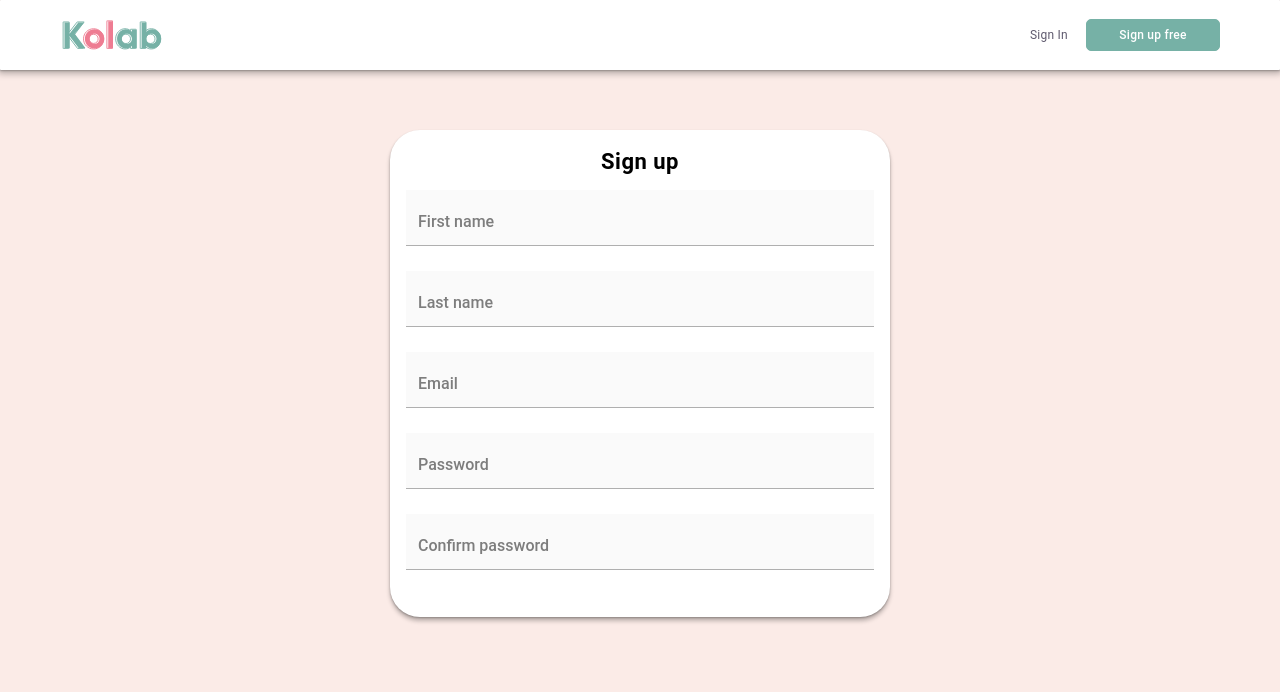
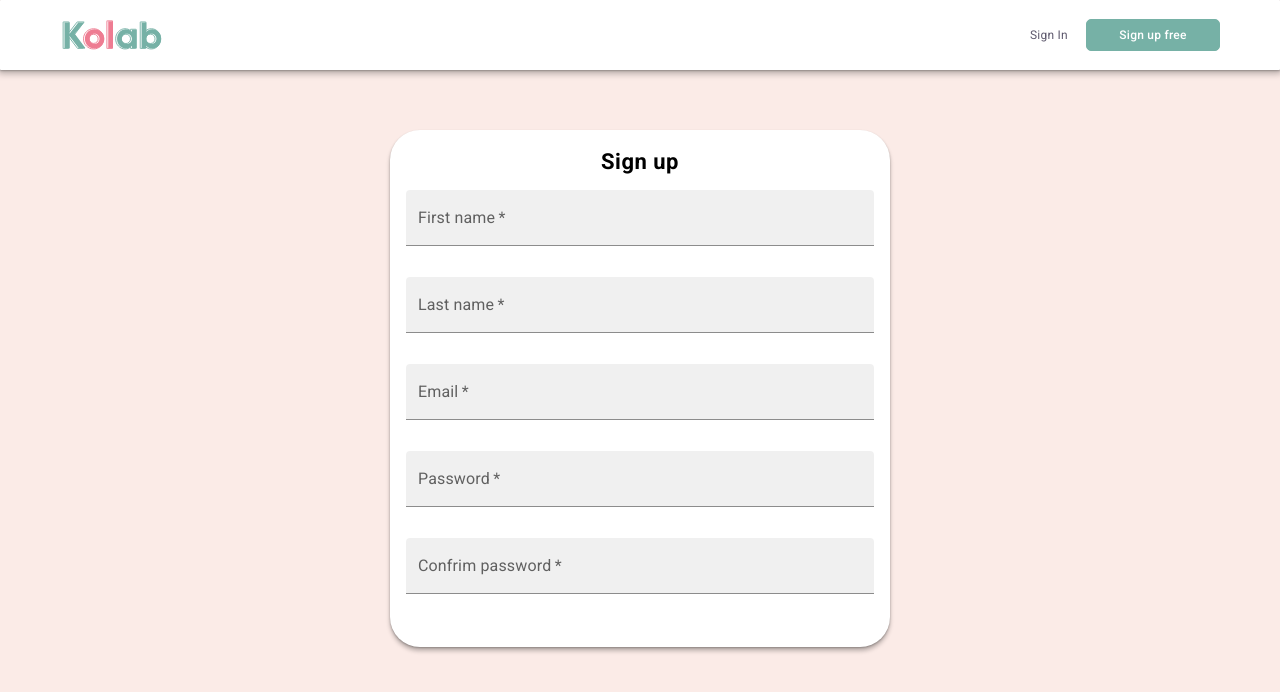
Before and after one commit to SergeyMykytchyn/kolab-frontend, a React (Create React App) app: page /sign-up in a window 1280 px wide. Shown: the top 692 px of the page. Built offline with nearby package versions, Linux system fonts and the light colour scheme.

Commit message:
sign-up-form done till select for roles

```diff
--- a/package.json
+++ b/package.json
@@ -3,6 +3,10 @@
   "version": "0.1.0",
   "private": true,
   "dependencies": {
+    "@emotion/react": "^11.8.1",
+    "@emotion/styled": "^11.8.1",
+    "@mui/icons-material": "^5.4.2",
+    "@mui/material": "^5.4.3",
     "@testing-library/jest-dom": "^5.16.2",
     "@testing-library/react": "^12.1.2",
     "@testing-library/user-event": "^13.5.0",
--- a/public/index.html
+++ b/public/index.html
@@ -3,6 +3,14 @@
   <head>
     <meta charset="utf-8" />
     <link rel="icon" href="%PUBLIC_URL%/favicon.ico" />
+    <link
+      rel="stylesheet"
+      href="https://fonts.googleapis.com/css?family=Roboto:300,400,500,700&display=swap"
+    />
+    <link
+      rel="stylesheet"
+      href="https://fonts.googleapis.com/icon?family=Material+Icons"
+    />
     <meta name="viewport" content="width=device-width, initial-scale=1" />
     <title>Kolab</title>
   </head>
--- a/src/components/sign-up-form/SignUpForm.css
+++ b/src/components/sign-up-form/SignUpForm.css
@@ -25,83 +25,10 @@
   letter-spacing: 0.5px;
 }
 
-.inp {
-  position: relative;
-  margin: auto;
-  width: 100%;
-  max-width: 280px;
-  border-radius: 3px;
-  overflow: hidden;
-}
-.inp .label {
-  position: absolute;
-  top: -5px;
-  left: 12px;
-  font-size: 16px;
-  color: rgba(0, 0, 0, 0.5);
-  font-weight: 500;
-  transform-origin: 0 0;
-  transform: translate3d(0, 0, 0);
-  transition: all 0.2s ease;
-  pointer-events: none;
-}
-.inp .focus-bg {
-  position: absolute;
-  top: 0;
-  left: 0;
-  width: 100%;
-  height: 100%;
-  background: rgba(0, 0, 0, 0.05);
-  z-index: -1;
-  transform: scaleX(0);
-  transform-origin: left;
-}
-.inp input {
-  -webkit-appearance: none;
-  -moz-appearance: none;
-  appearance: none;
-  width: 100%;
-  border: 0;
-  font-family: inherit;
-  padding: 16px 12px 0 12px;
-  height: 56px;
-  font-size: 16px;
-  font-weight: 400;
-  background: rgba(0, 0, 0, 0.02);
-  box-shadow: inset 0 -1px 0 rgba(0, 0, 0, 0.3);
-  color: #000;
-  transition: all 0.15s ease;
-}
-.inp input:hover {
-  background: rgba(0, 0, 0, 0.04);
-  box-shadow: inset 0 -1px 0 rgba(0, 0, 0, 0.5);
-}
-.inp input:not(:-moz-placeholder-shown) + .label {
-  color: rgba(0, 0, 0, 0.5);
-  transform: translate3d(0, -12px, 0) scale(0.75);
-}
-.inp input:not(:-ms-input-placeholder) + .label {
-  color: rgba(0, 0, 0, 0.5);
-  transform: translate3d(0, -12px, 0) scale(0.75);
-}
-.inp input:not(:placeholder-shown) + .label {
-  color: rgba(0, 0, 0, 0.5);
-  transform: translate3d(0, -12px, 0) scale(0.75);
-}
-.inp input:focus {
-  background: rgba(0, 0, 0, 0.05);
-  outline: none;
-  box-shadow: inset 0 -2px 0 #0077ff;
-}
-.inp input:focus + .label {
-  color: #0077ff;
-  transform: translate3d(0, -12px, 0) scale(0.75);
-}
-.inp input:focus + .label + .focus-bg {
-  transform: scaleX(1);
-  transition: all 0.1s ease;
+.Mui-error {
+  color: #f44336 !important;
 }
 
-input {
-  margin-bottom: 25px;
+.Mui-error:after {
+  border-bottom-color: #f44336 !important;
 }
--- a/src/components/sign-up-form/SignUpForm.jsx
+++ b/src/components/sign-up-form/SignUpForm.jsx
@@ -1,12 +1,22 @@
 import React, { useState } from "react";
 import "./SignUpForm.css";
+import TextField from "@mui/material/TextField";
 
 const SignUpForm = () => {
   const [firstName, setFirstName] = useState("");
+  const [firstNameClicked, setFirstNameClicked] = useState(false);
+
   const [lastName, setLastName] = useState("");
+  const [lastNameClicked, setLastNameClicked] = useState(false);
+
   const [email, setEmail] = useState("");
+  const [emailClicked, setEmailClicked] = useState(false);
+
   const [password, setPassword] = useState("");
+  const [passwordClicked, setPasswordClicked] = useState(false);
+
   const [confirmPassword, setConfirmPassword] = useState("");
+  const [confirmPasswordClicked, setConfirmPasswordClicked] = useState(false);
 
   return (
     <form className="sign-up-form">
@@ -14,65 +24,104 @@ const SignUpForm = () => {
         <div className="sign-up-cardTitle"><span class="sign-up-cardTitleText">Sign up</span></div>
         <div>
 
-          <label for="inp" class="inp">
-            <input
+          <TextField
+            sx={{
+              marginBottom: "8px",
+              ".MuiFormHelperText-root": {
+                visibility: !firstNameClicked || firstName ? "hidden" : "visible"
+              }
+            }}
+            required
+            error={!firstNameClicked || firstName ? false: true}
+            id="filled-error-helper-text-required"
+            label="First name"
+            variant="filled"
+            helperText="First name is required"
+            fullWidth
             value={firstName}
             onChange={e => setFirstName(e.target.value)}
-              type="text"
-              id="inp"
-              placeholder="&nbsp;"
+            onBlur={() => setFirstNameClicked(true)}
           />
-            <span class="label">First name</span>
-            <span class="focus-bg"></span>
-          </label>
 
-          <label for="inp" class="inp">
-            <input
+          <TextField
+            sx={{
+              marginBottom: "8px",
+              ".MuiFormHelperText-root": {
+                visibility: !lastNameClicked || lastName ? "hidden" : "visible"
+              }
+            }}
+            required
+            error={!lastNameClicked || lastName ? false: true}
+            id="filled-error-helper-text-required"
+            label="Last name"
+            variant="filled"
+            helperText="Last name is required"
+            fullWidth
             value={lastName}
             onChange={e => setLastName(e.target.value)}
-              type="text"
-              id="inp"
-              placeholder="&nbsp;"
+            onBlur={() => setLastNameClicked(true)}
           />
-            <span class="label">Last name</span>
-            <span class="focus-bg"></span>
-          </label>
 
-          <label for="inp" class="inp">
-            <input
+          <TextField
+            sx={{
+              marginBottom: "8px",
+              ".MuiFormHelperText-root": {
+                visibility: !emailClicked || email ? "hidden" : "visible"
+              }
+            }}
+            required
+            error={!emailClicked || email ? false: true}
+            id="filled-error-helper-text-required"
+            label="Email"
+            variant="filled"
+            helperText="Email is required"
+            fullWidth
             value={email}
             onChange={e => setEmail(e.target.value)}
-              type="text"
-              id="inp"
-              placeholder="&nbsp;"
+            onBlur={() => setEmailClicked(true)}
           />
-            <span class="label">Email</span>
-            <span class="focus-bg"></span>
-          </label>
 
-          <label for="inp" class="inp">
-            <input
+          <TextField
+            sx={{
+              marginBottom: "8px",
+              ".MuiFormHelperText-root": {
+                visibility: !passwordClicked || password ? "hidden" : "visible"
+              }
+            }}
+            required
+            error={!passwordClicked || password ? false: true}
+            id="filled-error-helper-text-required"
+            label="Password"
+            variant="filled"
+            helperText="Password is required"
+            fullWidth
+            type="password"
+            autoComplete="new-password"
             value={password}
             onChange={e => setPassword(e.target.value)}
-              type="text"
-              id="inp"
-              placeholder="&nbsp;"
+            onBlur={() => setPasswordClicked(true)}
           />
-            <span class="label">Password</span>
-            <span class="focus-bg"></span>
-          </label>
 
-          <label for="inp" class="inp">
-            <input
+          <TextField
+            sx={{
+              marginBottom: "8px",
+              ".MuiFormHelperText-root": {
+                visibility: !confirmPasswordClicked || confirmPassword ? "hidden" : "visible"
+              }
+            }}
+            required
+            error={!confirmPasswordClicked || confirmPassword ? false: true}
+            id="filled-error-helper-text-required"
+            label="Confrim password"
+            variant="filled"
+            helperText="Confrim password is required"
+            fullWidth
+            type="password"
+            autoComplete="new-password"
             value={confirmPassword}
             onChange={e => setConfirmPassword(e.target.value)}
-              type="text"
-              id="inp"
-              placeholder="&nbsp;"
+            onBlur={() => setConfirmPasswordClicked(true)}
           />
-            <span class="label">Confirm password</span>
-            <span class="focus-bg"></span>
-          </label>
 
         </div>
       </div>
```
Also changed, not shown: 1 other file (tests, documents, lock files or other folders). Lines whose indentation alone changed are shown as unchanged.
